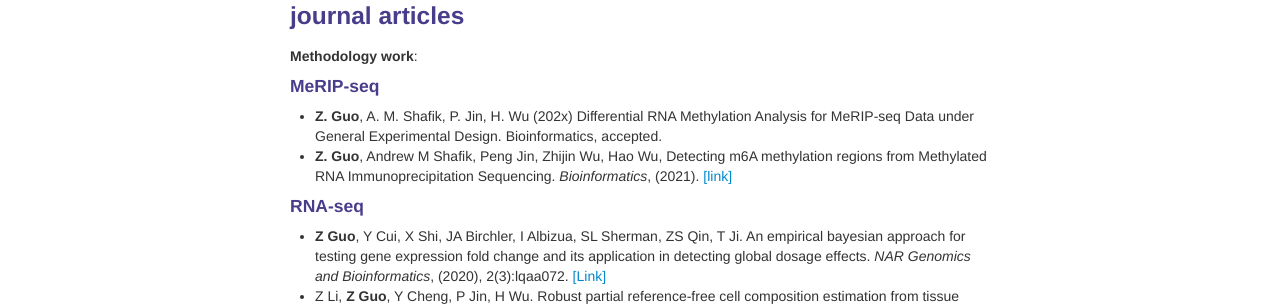
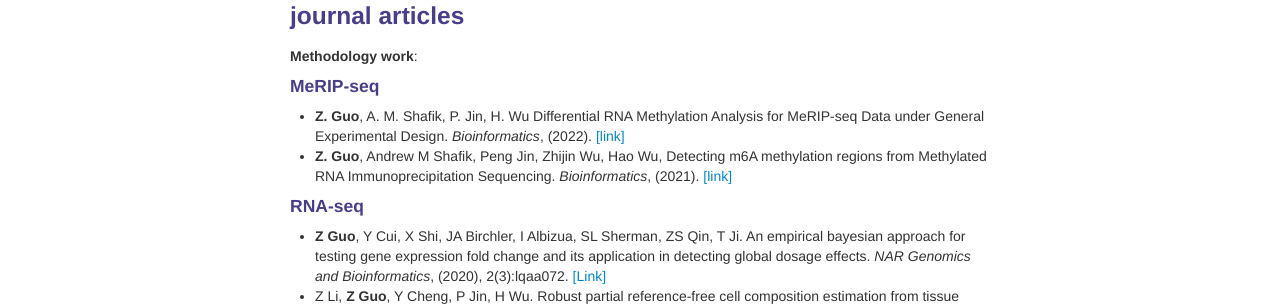
Before and after one commit to ZhenxingGuo0015/ZhenxingGuo0015.github.io, a Jekyll site: the page built from pubs.md, in a window 1280 px wide. Shown: the part 218-524 px from the top of the page. Built offline with Jekyll 4.4.1, drawn with Linux system fonts in a browser that asks for light colours.

Commit message:
Update pubs.md

```diff
--- a/pubs.md
+++ b/pubs.md
@@ -20,7 +20,7 @@ description: Zhenxing Guo's publications
 ### <a name="articles"></a>journal articles
 **Methodology work**:
 #### MeRIP-seq
-* **Z. Guo**, A. M. Shafik, P. Jin, H. Wu (202x) Differential RNA Methylation Analysis for MeRIP-seq Data under General Experimental Design. Bioinformatics, accepted.
+* **Z. Guo**, A. M. Shafik, P. Jin, H. Wu Differential RNA Methylation Analysis for MeRIP-seq Data under General Experimental Design. _Bioinformatics_, (2022). [[link]](https://doi.org/10.1093/bioinformatics/btac601)
 * **Z. Guo**, Andrew M Shafik, Peng Jin, Zhijin Wu, Hao Wu, Detecting m6A methylation regions from Methylated RNA Immunoprecipitation Sequencing. _Bioinformatics_, (2021). [[link]](https://academic.oup.com/bioinformatics/advance-article-abstract/doi/10.1093/bioinformatics/btab181/6173980)
 
 #### RNA-seq
```
